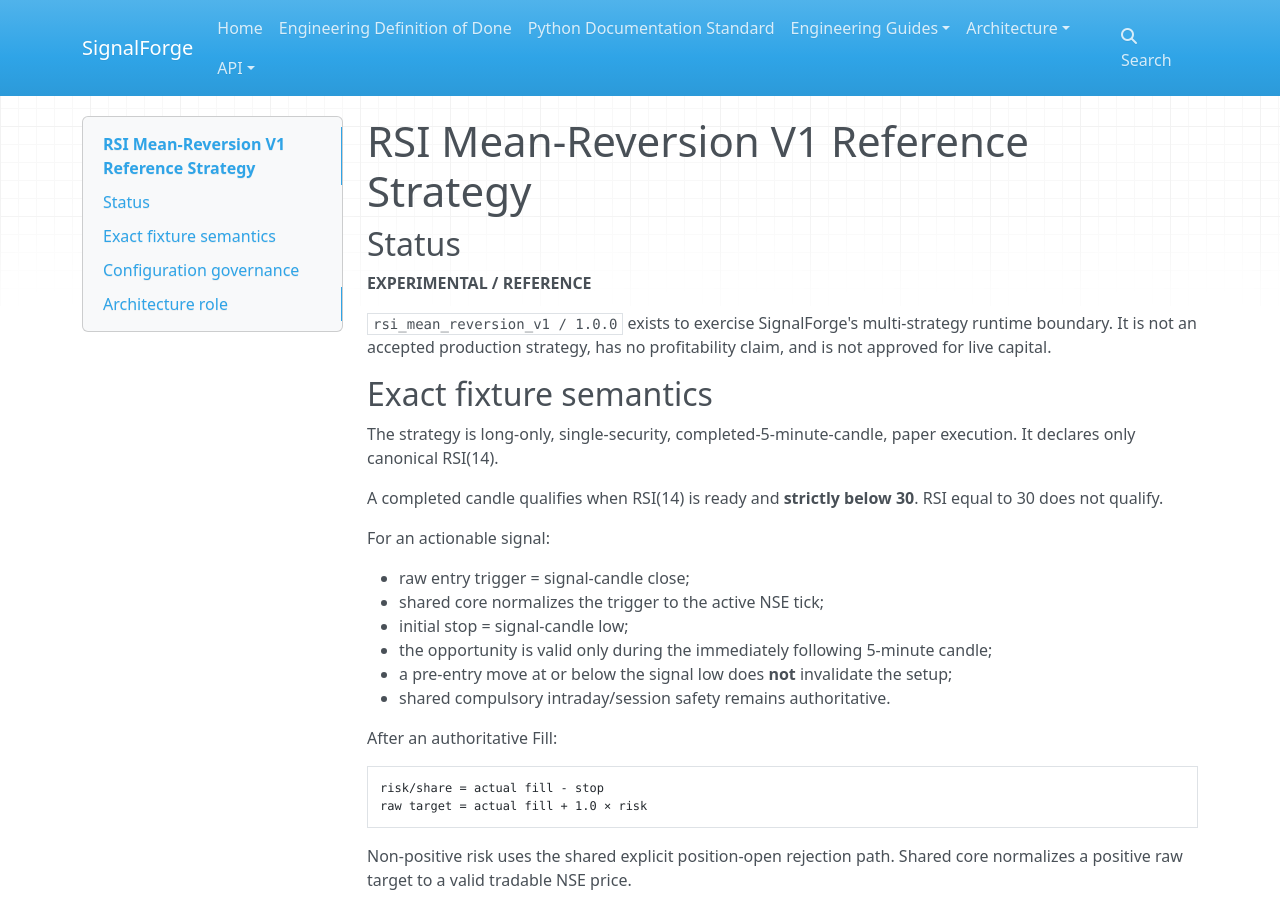
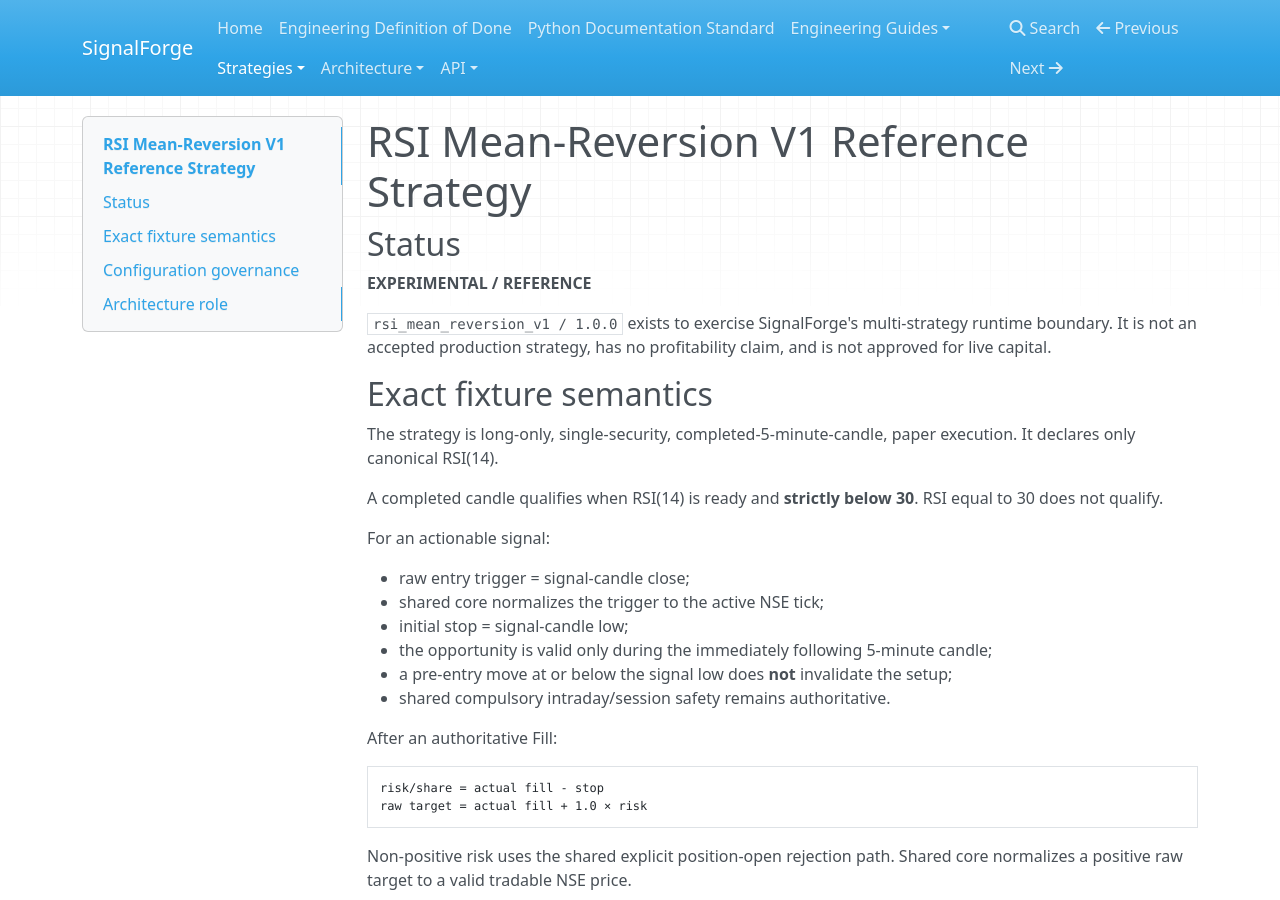
Before and after one commit to harishkamathuk/signalforge, an MkDocs documentation site: the page built from docs/strategies/rsi-mean-reversion-v1.md, in a window 1280 px wide and 900 px high. Built offline with MkDocs 1.6.1, drawn with Linux system fonts in a browser that asks for light colours; nearby versions of some CDN libraries; some of the changed lines change nothing that is shown.

Commit message:
docs: expose RSI reference strategy

```diff
--- a/mkdocs.yml
+++ b/mkdocs.yml
@@ -10,6 +10,8 @@
   - Engineering Guides:
       - Persistence Development: persistence-development.md
       - Replay CLI: replay-cli.md
+  - Strategies:
+      - RSI Mean-Reversion V1 Reference: strategies/rsi-mean-reversion-v1.md
   - Architecture:
       - ADR-001 — Single-Security MVP Runtime Architecture: architecture/decisions/ADR-001-single-security-mvp-runtime-architecture.md
       - ADR-002 — Core Domain Models & State Machines: architecture/decisions/ADR-002-core-domain-models-state-machines.md
@@ -22,6 +24,7 @@
   - API:
       - Strategy Runtime: api/strategy-runtime.md
       - Strategy Registry: api/strategy-registry.md
+      - RSI Mean-Reversion Reference: api/rsi-mean-reversion-v1.md
       - Indicators: api/indicators.md
 
 plugins:
```
